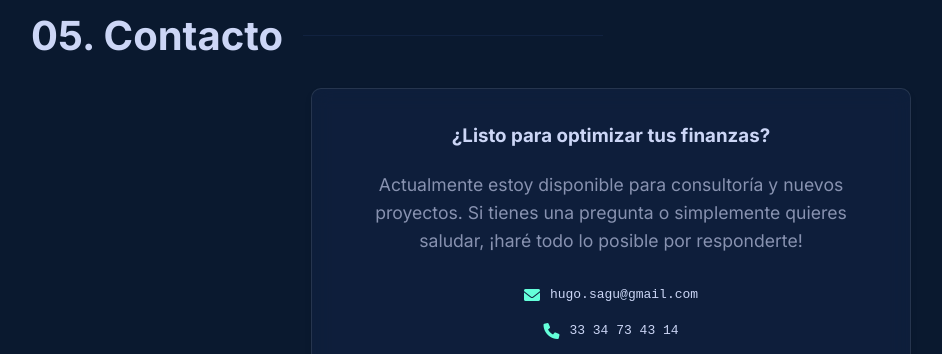
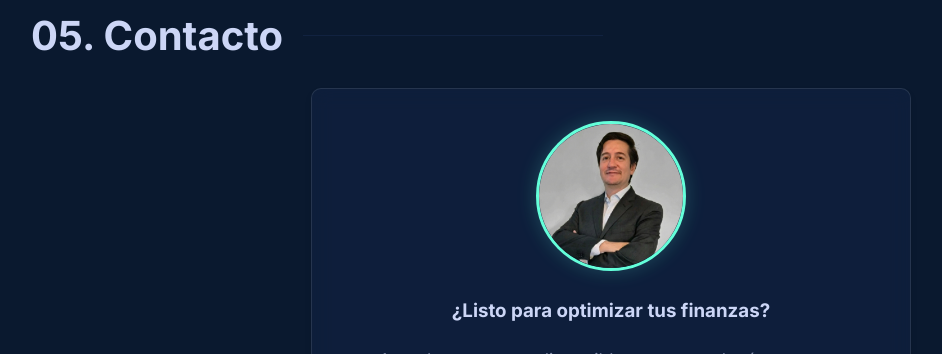
Before and after one commit to adalloya/HUGOSALDA-A, a website built with Vite: page index.html in a window 1280 px wide. Shown: the part 5180-5534 px from the top of the page, without its empty margins (29-971 px from the left). Built offline with nearby package versions, Linux system fonts and the light colour scheme; files whose address does not match are found by name.

Commit message:
Feat: Add professional circular profile image to Contact section

```diff
--- a/index.html
+++ b/index.html
@@ -152,6 +152,7 @@
     <section id="contact" class="container">
       <h2 class="fade-in">05. Contacto</h2>
       <div class="glass-panel fade-in" style="text-align: center; max-width: 600px; margin: 0 auto;">
+        <img src="./assets/profile.jpg" alt="Hugo Saldaña" class="profile-image">
         <h3 style="color: var(--text-primary); margin-bottom: 20px;">¿Listo para optimizar tus finanzas?</h3>
         <p style="margin-bottom: 30px; font-size: 1.1rem; color: var(--text-secondary);">
           Actualmente estoy disponible para consultoría y nuevos proyectos.
--- a/style.css
+++ b/style.css
@@ -612,3 +612,17 @@ nav {
         height: 100px !important;
     }
 }
+
+/* Contact Profile Image */
+.profile-image {
+    width: 150px;
+    height: 150px;
+    border-radius: 50%;
+    object-fit: cover;
+    border: 3px solid var(--accent-color);
+    box-shadow: 0 0 20px rgba(100, 255, 218, 0.2); /* Soft glow */
+    margin-bottom: 25px;
+    display: block;
+    margin-left: auto;
+    margin-right: auto;
+}
```
Also changed, not shown: public/assets/profile.jpg (added).
